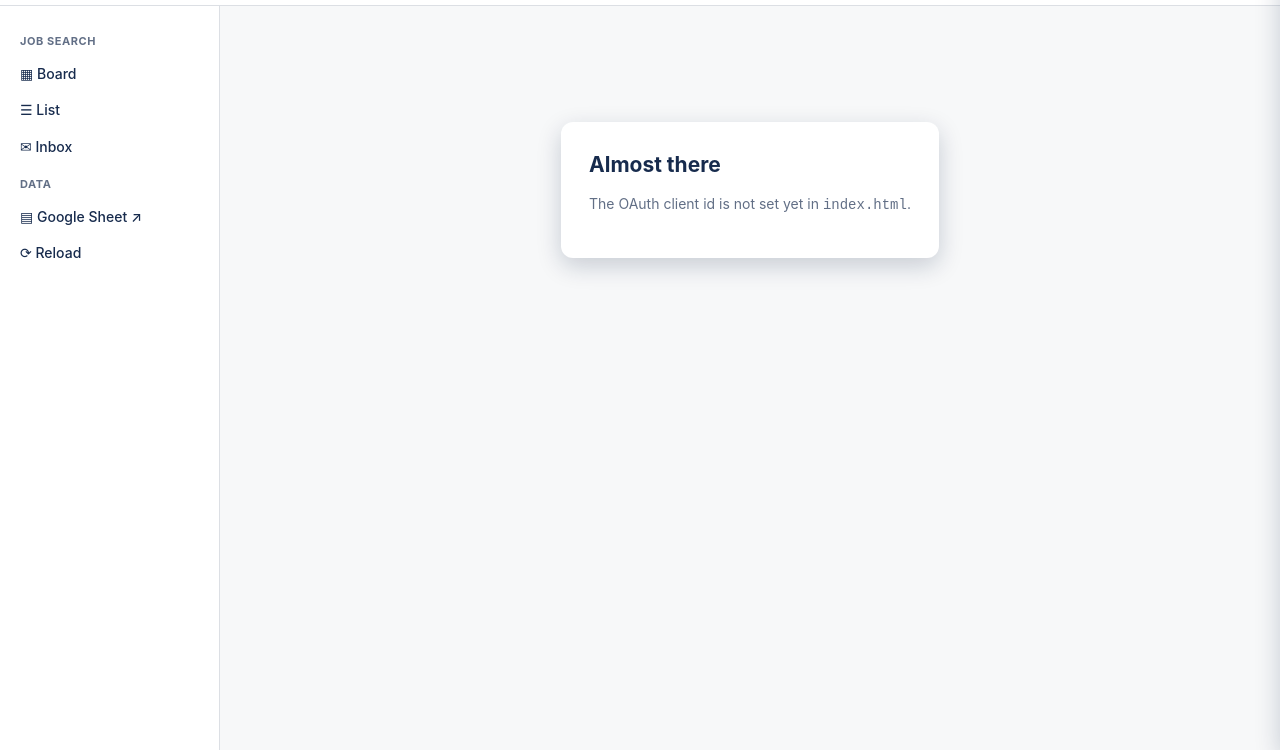
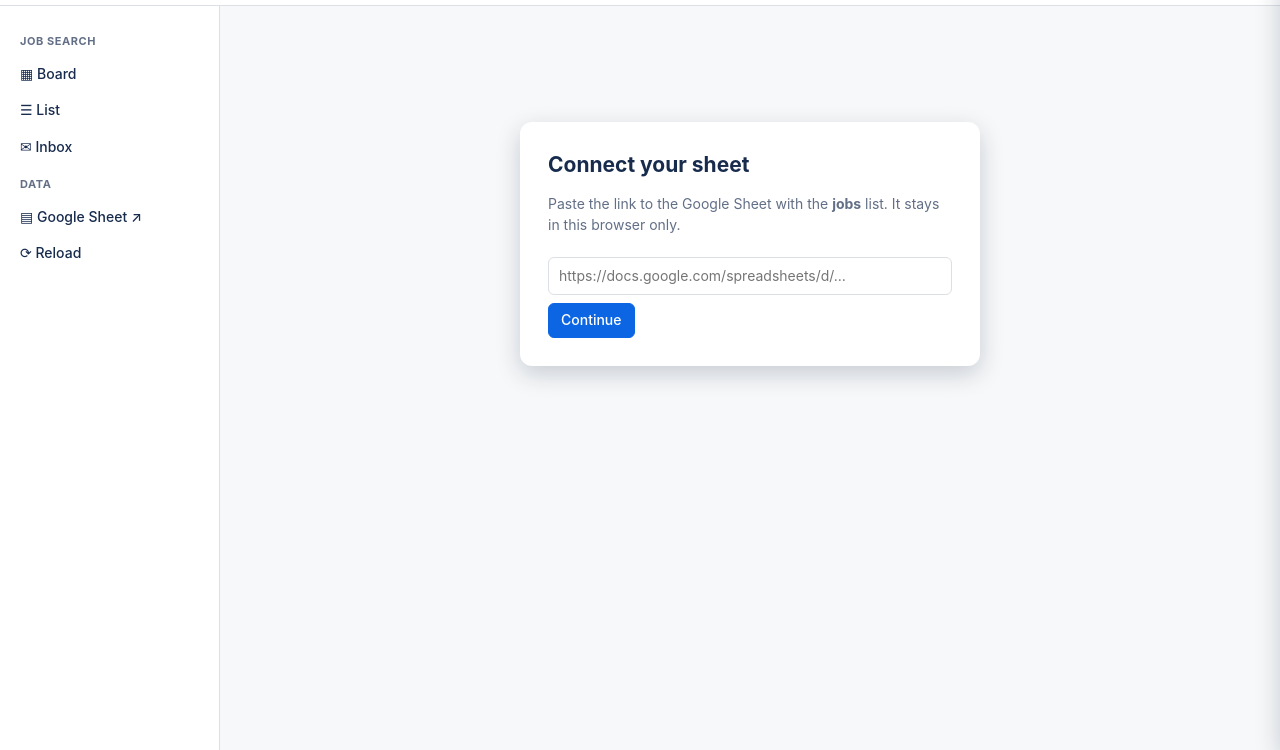
Before and after one commit to resashkin/job-kanban, a plain HTML site: page index.html in a window 1280 px wide. Shown: the part 50-800 px from the top of the page. Drawn offline with Linux system fonts and the light colour scheme.

Commit message:
Set OAuth client id
Co-Authored-By: Claude Opus 5.5 <noreply@anthropic.com>

```diff
--- a/index.html
+++ b/index.html
@@ -181,7 +181,7 @@ pre.body{white-space:pre-wrap;overflow-wrap:anywhere;font:13px/1.5 inherit;backg
 // ---------- config ----------
 // OAuth client of the Google Cloud project "job-kanban" (Web application, origins: GitHub Pages + localhost).
 // A client id is public by design; access still needs a Google sign-in by a test user of that project.
-const CLIENT_ID = '';
+const CLIENT_ID = '1005584940346-fufjen6hjrluaiko1uhgjhoo1g2e1hcv.apps.googleusercontent.com';
 const SCOPES = ['https://www.googleapis.com/auth/spreadsheets', 'https://www.googleapis.com/auth/drive.file', 'https://www.googleapis.com/auth/gmail.readonly'];
 const STATUSES = ['new', 'applied', 'screen', 'interview', 'offer', 'rejected (email)', 'rejected', 'no reply'];
 const CLOSED = ['rejected (email)', 'rejected', 'no reply'];
```
